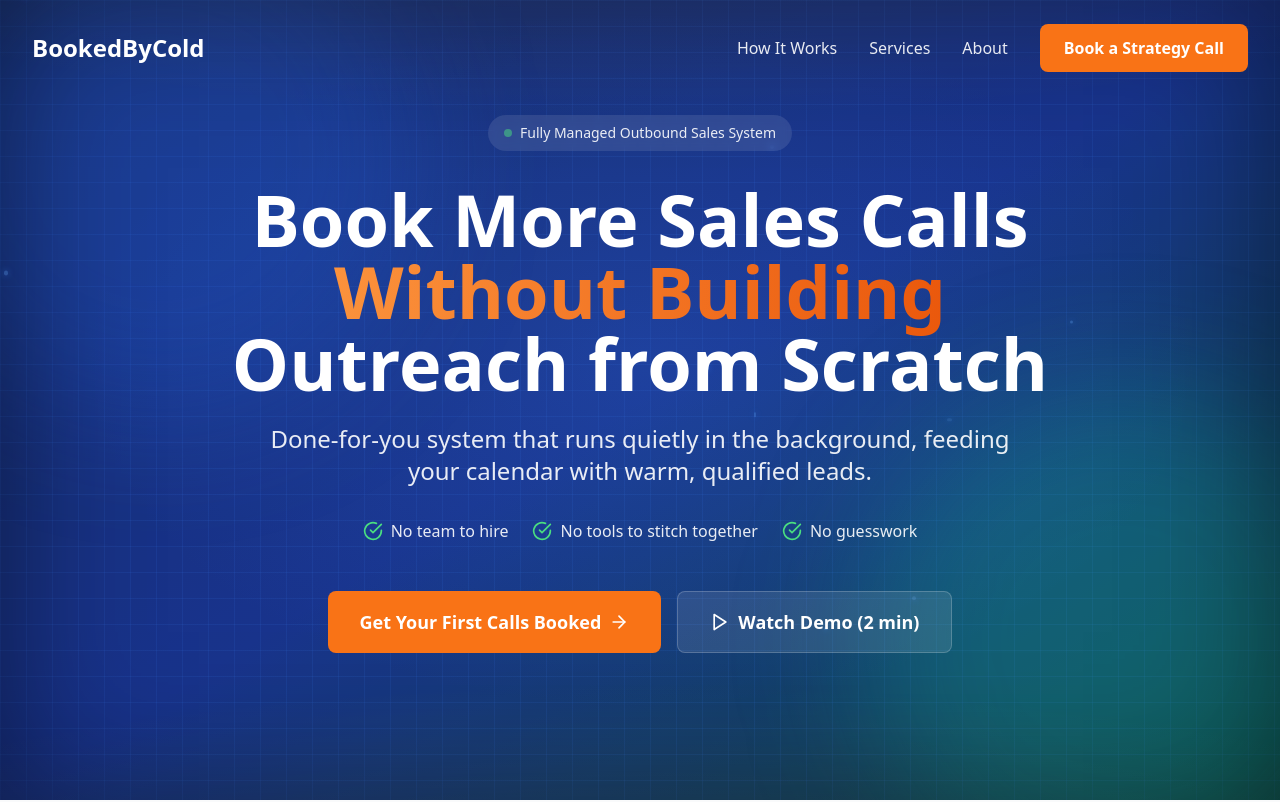
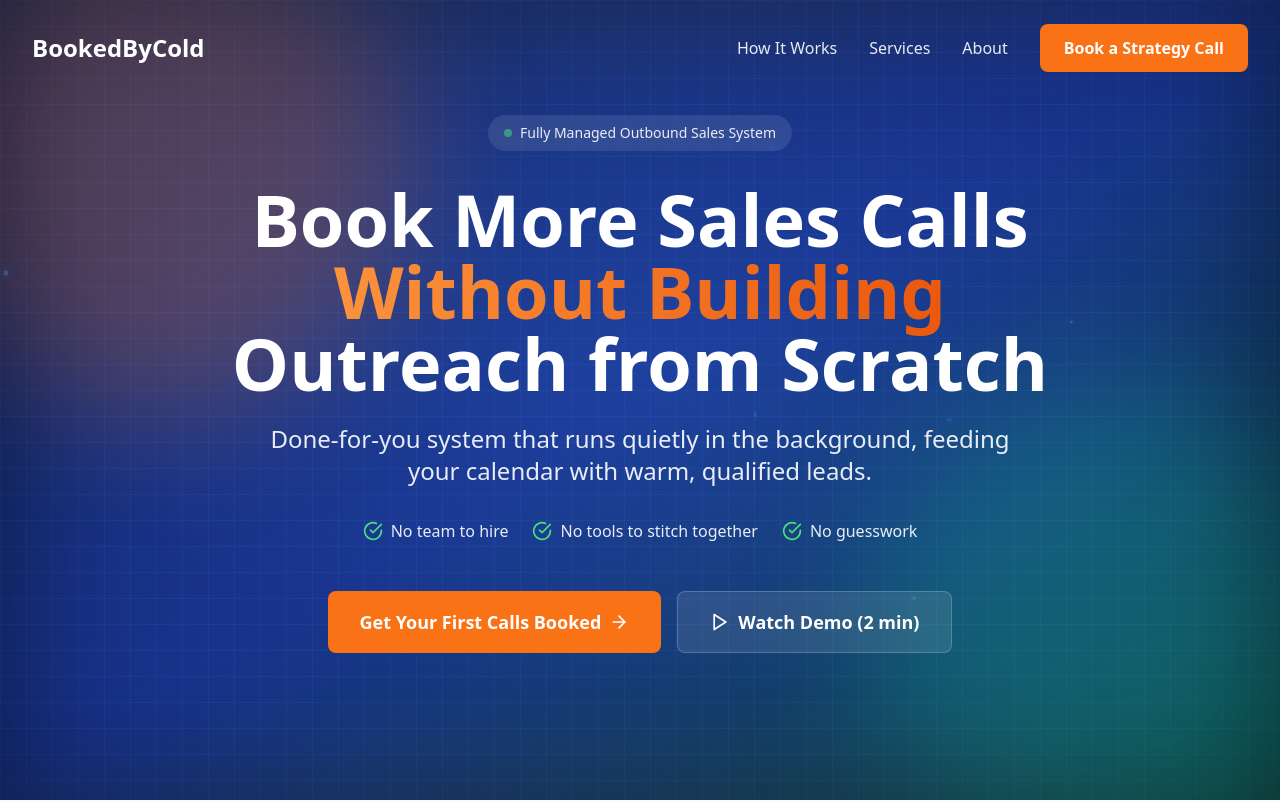
Before and after one commit to ammorsy3/bolt_website, a React (Vite) app: page / in a window 1280 px wide. Shown: the top 802 px of the page. Built offline with nearby package versions, Linux system fonts and the light colour scheme.

Commit message:
Update Hero.tsx

```diff
--- a/src/components/Hero.tsx
+++ b/src/components/Hero.tsx
@@ -33,8 +33,9 @@ export default function Hero() {
         <div className="absolute inset-0 bg-[radial-gradient(800px_500px_at_50%_45%,rgba(59,130,246,0.18),transparent_70%)]" />
 
         {/* Corner glows */}
-        <div className="absolute -top-24 -left-24 w-[32rem] h-[32rem] rounded-full bg-blue-600/25 blur-3xl" />
+        <div className="absolute -top-24 -left-24 w-[32rem] h-[32rem] rounded-full bg-orange-500/25 blur-3xl" />
         <div className="absolute -bottom-24 -right-24 w-[32rem] h-[32rem] rounded-full bg-teal-500/25 blur-3xl" />
+
 
         {/* Inner vignette */}
         <div className="absolute inset-0 shadow-[inset_0_0_140px_rgba(0,0,0,0.5)]" />
```
